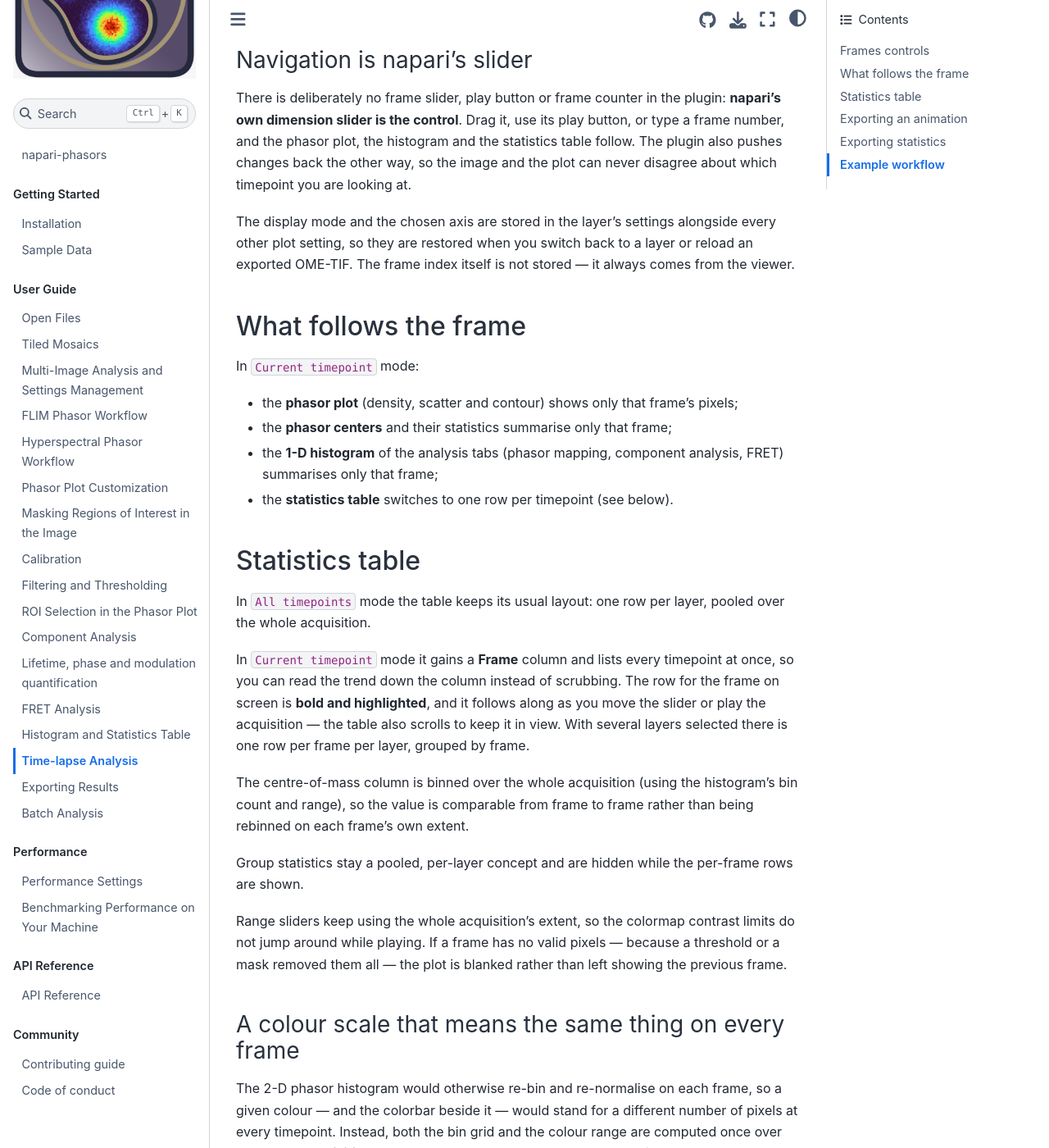
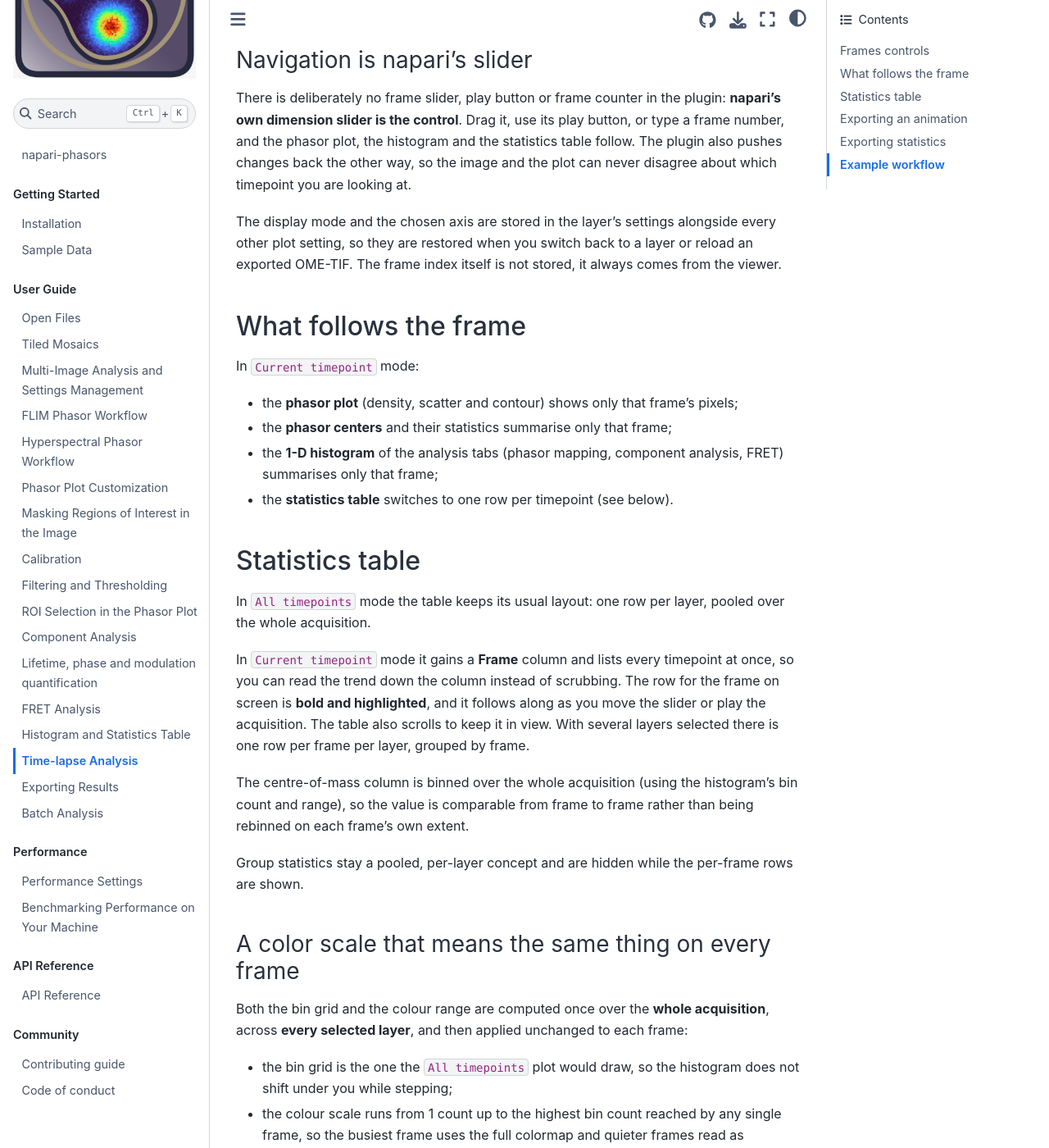
Before and after one commit to napari-phasors/napari-phasors, a Jupyter Book: the page built from docs/guides/timelapse.md, in a window 1280 px wide and 1400 px high, scrolled down 817 px. Shown: the whole window at 82% size. Built offline with Jupyter Book 1.0.4 settings and Sphinx 7.4.7 and the Sphinx Book theme 1.1.4, drawn with Linux system fonts in a browser that asks for light colours; some of the changed text lies outside the part shown.

Commit message:
Update documentation for filtering and multi-layer analysis guides

```diff
--- a/docs/guides/timelapse.md
+++ b/docs/guides/timelapse.md
@@ -34,8 +34,8 @@ looking at.
 
 The display mode and the chosen axis are stored in the layer's settings
 alongside every other plot setting, so they are restored when you switch back
-to a layer or reload an exported OME-TIF. The frame index itself is not stored
-— it always comes from the viewer.
+to a layer or reload an exported OME-TIF. The frame index itself is not stored,
+it always comes from the viewer.
 
 ## What follows the frame
 
@@ -56,7 +56,7 @@ pooled over the whole acquisition.
 In `Current timepoint` mode it gains a **Frame** column and lists every
 timepoint at once, so you can read the trend down the column instead of
 scrubbing. The row for the frame on screen is **bold and highlighted**, and it
-follows along as you move the slider or play the acquisition — the table also
+follows along as you move the slider or play the acquisition. The table also
 scrolls to keep it in view. With several layers selected there is one row per
 frame per layer, grouped by frame.
 
@@ -67,18 +67,12 @@ frame rather than being rebinned on each frame's own extent.
 Group statistics stay a pooled, per-layer concept and are hidden while the
 per-frame rows are shown.
 
-Range sliders keep using the whole acquisition's extent, so the colormap
-contrast limits do not jump around while playing. If a frame has no valid
-pixels — because a threshold or a mask removed them all — the plot is blanked
-rather than left showing the previous frame.
 
-### A colour scale that means the same thing on every frame
+### A color scale that means the same thing on every frame
 
-The 2-D phasor histogram would otherwise re-bin and re-normalise on each
-frame, so a given colour — and the colorbar beside it — would stand for a
-different number of pixels at every timepoint. Instead, both the bin grid and
-the colour range are computed once over the **whole acquisition**, across
-**every selected layer**, and then applied unchanged to each frame:
+Both the bin grid and the colour range are computed once over the
+**whole acquisition**, across **every selected layer**, and then applied
+unchanged to each frame:
 
 - the bin grid is the one the `All timepoints` plot would draw, so the
   histogram does not shift under you while stepping;
```
Also changed, not shown: docs/guides/filtering_thresholding.md (+2 -5 lines), docs/guides/multi_layer_analysis.md (+2 -2 lines).
